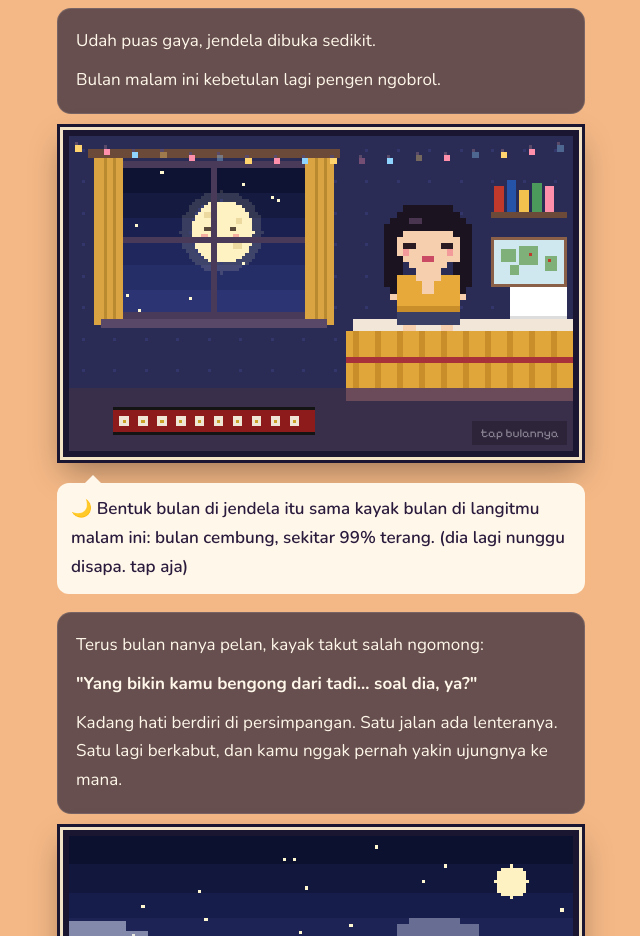
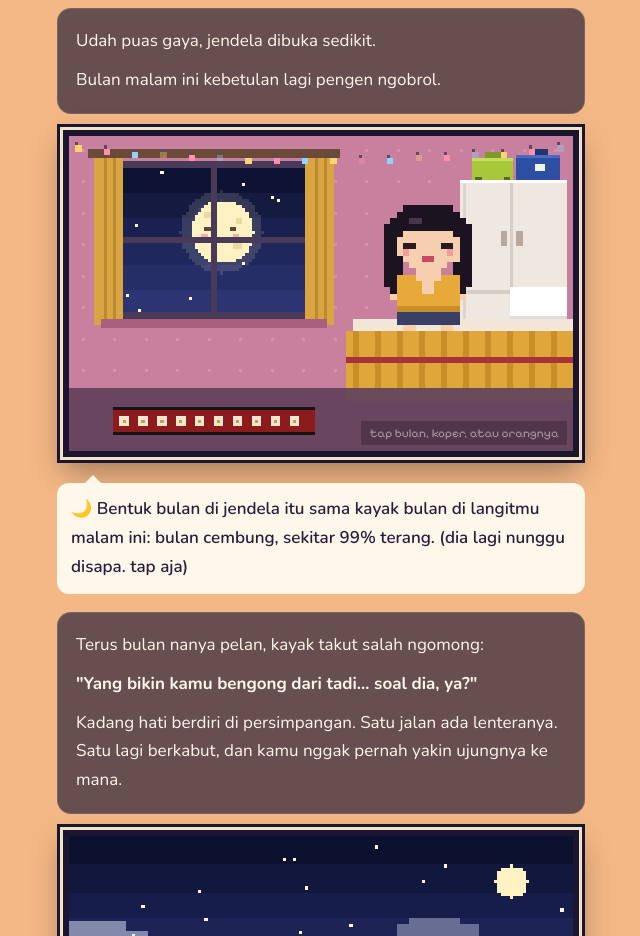
Before and after one commit to HorosPhoibos/bs, a plain HTML site: page index.html in a window 1280 px wide. Shown: the part 3440-4376 px from the top of the page, without its empty margins (319-959 px from the left). Drawn offline with nearby package versions, Linux system fonts and the light colour scheme; animation ran at ten frames a second.

Commit message:
Kamar pink dengan lemari & koper, joget 8 pose ala video
Co-Authored-By: Claude Opus 5.5 <noreply@anthropic.com>

```diff
--- a/index.html
+++ b/index.html
@@ -325,7 +325,7 @@
     <div class="card reveal"><p>Udah puas gaya, jendela dibuka sedikit.</p>
       <p>Bulan malam ini kebetulan lagi pengen ngobrol.</p></div>
 
-    <div class="frame reveal"><canvas class="px" id="sRoom" width="160" height="100"></canvas><span class="tap">tap bulannya</span></div>
+    <div class="frame reveal"><canvas class="px" id="sRoom" width="160" height="100"></canvas><span class="tap">tap bulan, koper, atau orangnya</span></div>
     <div class="bubble reveal" id="moonBubble">…</div>
 
     <div class="card reveal">
@@ -895,10 +895,49 @@ const moonLines=[
 ];
 let moonIdx=0, moonTapT=-9, shootT=-9;
 const roomStars=(()=>{const r=rnd(7);return Array.from({length:22},()=>[16+r()*60,10+r()*46,r()*6]);})();
+let danceT=-99, kofIdx=0;
+const DANCE=6.6;                                 // detik joget (8 pose x 0,8 dtk)
+const DANCER_ROWS=["....hhhhhhhh....", "...hhHhhhhhhh...", "..hhhHHhhhhhhh..", ".hhhhhhhhhhhhhh.", ".hhhsssssssshhh.", ".hhsssssssssshh.", ".hhseesssseeshh.", ".hhsbssssssbshh.", ".hhssssmmsssshh.", "hhhh.ssssss.hhhh", "hhhh..ssss..hhhh", "hhsprwrpwrprshh.", ".hsrpwprwprwrsh.", ".hsprrwpprwrpsh.", "..swrprwpwrprs..", "...rpwrpwrpwrgg.", "...cccccccccggg.", "...cccccccccgg..", "....ss....ss....", "....ss....ss....", "....ss....ss....", "...SSS....SSS..."];
+const DANCER_PAL={h:'#3b2418',H:'#5a3826',s:'#f6cfae',S:'#e0a98a',e:'#2a1a22',b:'#f39a9a',m:'#c94a62',r:'#d8323a',p:'#f4a6b8',w:'#fff4f4',c:'#efe3cf',g:'#c9a46a'};
+// lengan digambar terpisah per pose, jadi lengan bawaan di sprite dihapus
+const DANCER_BODY=DANCER_ROWS.map((r,j)=>j===12||j===13?r.slice(0,2)+'h'+r.slice(3,13)+'h'+r.slice(14):j===14?r.slice(0,2)+'.'+r.slice(3,13)+'.'+r.slice(14):r);
+// tampak belakang: wajah & leher tertutup rambut
+const DANCER_BACKR=DANCER_BODY.map((r,j)=>{const a=[...r];
+  if(j>=4&&j<=8)for(let i=0;i<16;i++){if(a[i]!=='.')a[i]='h';}
+  if(j>=9&&j<=13)for(let i=4;i<=11;i++)a[i]='h';
+  return a.join('');});
+const DANCER=sprite(DANCER_BODY,DANCER_PAL,2), DANCER_BLINK=sprite(DANCER_BODY,{...DANCER_PAL,e:'#e0a98a'},2), DANCER_BACK=sprite(DANCER_BACKR,DANCER_PAL,2);
+// koreografi dari video: sibak rambut kanan, sibak rambut kiri, ta-da, berbalik, ta-da, tangan di pinggang, tangan di kepala, peace
+const DN={dl:[4,28,4,33],dr:[28,28,28,33]};
+const POSES_DANCE=[
+  {l:DN.dl,r:[31,14,25,5]},
+  {l:[1,14,7,5],r:DN.dr},
+  {l:[-1,28,-7,33],r:[33,28,39,33]},
+  {back:1,l:DN.dl,r:DN.dr},
+  {l:[-1,28,-7,33],r:[33,28,39,33]},
+  {l:[-2,27,6,31],r:[34,27,26,31]},
+  {l:DN.dl,r:[32,8,19,-1]},
+  {l:DN.dl,r:[33,24,27,14],peace:1}
+];
+function danceArm(c,gx,gy,sx,sy,a,bracelet){
+  const pts=[[sx,sy],[a[0],a[1]],[a[2],a[3]]];
+  for(let k=0;k<2;k++){const[x0,y0]=pts[k],[x1,y1]=pts[k+1],n=Math.max(1,Math.ceil(Math.hypot(x1-x0,y1-y0)/1.5));
+    for(let i=0;i<=n;i++)R(c,gx+x0+(x1-x0)*i/n-1,gy+y0+(y1-y0)*i/n-1,3,3,'#f6cfae');}
+  R(c,gx+a[2]-2,gy+a[3]-2,4,4,'#f6cfae');
+  if(bracelet){const bx=a[0]+(a[2]-a[0])*.7,by=a[1]+(a[3]-a[1])*.7;R(c,gx+bx-1,gy+by-1,3,2,'#e8c25a');}
+}
+const NOTE=["..##","..#.","..#.","###.","###."];
+const noteSp=sprite(NOTE,{'#':'#fff2c2'},1);
+const kofLines=[
+  "🧳 Kopernya udah nunggu di atas lemari. Tinggal nentuin tujuan ✈️",
+  "🧳 Yang hijau buat Fiji, yang biru buat negeri salju. Mesir? Tas selempang aja cukup 😄",
+  "🧳 Ssst, jangan dibongkar dulu. Nanti juga turun sendiri pas tiketnya udah ada."
+];
 const sRoom=scene('sRoom',(s,t)=>{
-  const c=s.c;
-  R(c,0,0,160,100,'#2a2c55');
-  for(let x=4;x<160;x+=10)for(let y=4;y<80;y+=10)R(c,x,y,1,1,'#33366a');
+  const c=s.c, dancing=(t-danceT)<DANCE, beat=Math.floor(t*1.25)%2;
+  // dinding pink (malam) + titik-titik
+  R(c,0,0,160,100,'#c97f9e');
+  for(let x=4;x<160;x+=10)for(let y=4;y<80;y+=10)R(c,x,y,1,1,'#d692ae');
   // jendela
   R(c,14,8,64,50,'#4a3a5a');
   c.save();c.beginPath();c.rect(16,10,60,46);c.clip();
@@ -906,47 +945,71 @@ const sRoom=scene('sRoom',(s,t)=>{
   roomStars.forEach(([x,y,ph])=>{if(Math.sin(t*2+ph)>-0.3)R(c,x,y,1,1,'#fff7d0');});
   // bintang jatuh
   const sp=(t-shootT)/1.2; if(sp>=0&&sp<1){for(let k=0;k<8;k++){c.globalAlpha=(1-k/8)*(1-sp);R(c,70-sp*50+k*2,14+sp*20-k,1,1,'#fff');}c.globalAlpha=1;}
-  const shake=(t-moonTapT)<0.4?Math.round(Math.sin((t-moonTapT)*60)):0;
+  const shake=(t-moonTapT)<0.4?Math.round(Math.sin((t-moonTapT)*60)):dancing?(beat?1:-1):0;
   const mx=48+shake,my=30;
   disc(c,mx,my,13,`rgba(255,242,194,${0.04+MOON.illum/100*0.1})`);
   c.drawImage(MOON.sprite,mx-10,my-10);
   const talking=(t-moonTapT)<2.2&&Math.floor(t*6)%2===0;
   R(c,mx-5,my-1,2,1,'#5a4a3a');R(c,mx+3,my-1,2,1,'#5a4a3a');
   R(c,mx-6,my+1,2,1,'#f6b0a0');R(c,mx+4,my+1,2,1,'#f6b0a0');
-  if(talking){R(c,mx-1,my+2,3,2,'#8a4a4a');}else{R(c,mx-2,my+2,1,1,'#5a4a3a');R(c,mx-1,my+3,3,1,'#5a4a3a');R(c,mx+2,my+2,1,1,'#5a4a3a');}
+  if(talking||dancing){R(c,mx-1,my+2,3,2,'#8a4a4a');}else{R(c,mx-2,my+2,1,1,'#5a4a3a');R(c,mx-1,my+3,3,1,'#5a4a3a');R(c,mx+2,my+2,1,1,'#5a4a3a');}
   c.restore();
   R(c,45,10,2,46,'#4a3a5a');R(c,16,32,60,2,'#4a3a5a');
   // gorden
   R(c,8,6,9,54,'#d9a441');R(c,11,6,1,54,'#b98a30');R(c,14,6,1,54,'#b98a30');
   R(c,75,6,9,54,'#d9a441');R(c,78,6,1,54,'#b98a30');R(c,81,6,1,54,'#b98a30');
-  R(c,6,4,80,3,'#6b4a3a');R(c,10,58,72,3,'#5a4868');
-  // lampu tumblr
+  R(c,6,4,80,3,'#6b4a3a');R(c,10,58,72,3,'#a8607e');
+  // lemari putih + dua koper di atasnya
+  R(c,124,14,34,46,'#efe8e0');R(c,124,14,34,1,'#ffffff');R(c,140,15,1,34,'#d6cdc4');R(c,124,49,34,1,'#d6cdc4');
+  R(c,137,30,2,5,'#b9a99a');R(c,142,30,2,5,'#b9a99a');R(c,125,15,1,44,'#ddd4cb');
+  R(c,128,7,13,7,'#a8c83c');R(c,128,7,13,1,'#c3de5c');R(c,132,5,5,2,'#7f9a2a');R(c,129,13,2,1,'#5a6a20');R(c,138,13,2,1,'#5a6a20');
+  R(c,142,6,14,8,'#2d4fa3');R(c,142,6,14,1,'#4a6cc0');R(c,147,4,5,2,'#1e3570');R(c,148,9,3,2,'#f2f2f2');
+  // lampu tumblr (lebih heboh pas joget)
   const cols=['#ffd36e','#ff8fab','#8fd3ff'];
   for(let x=2;x<160;x+=9){const y=2+Math.round(Math.sin(x/160*Math.PI)*4);R(c,x,y,1,1,'#5a4a6a');
-    const on=Math.sin(t*2+x)>-0.4;c.globalAlpha=on?1:0.35;R(c,x,y+1,2,2,cols[(x/9|0)%3]);c.globalAlpha=1;}
-  // rak + peta dunia
-  R(c,134,24,24,2,'#6b4a3a');[['#c0392b',8],['#2453a8',10],['#f2c14e',7],['#4c9a5b',9],['#ff8fab',8]].forEach(([col,h],i)=>R(c,135+i*4,24-h,3,h,col));
-  R(c,134,32,24,16,'#8a6048');R(c,135,33,22,14,'#cfe8ef');
-  R(c,137,36,5,4,'#7fb07a');R(c,143,35,6,6,'#7fb07a');R(c,151,38,4,5,'#7fb07a');R(c,140,41,3,3,'#7fb07a');
-  if(Math.floor(t*2)%2)R(c,152,39,1,1,'#c0392b'); R(c,146,37,1,1,'#c0392b');
+    const on=dancing?((x/9|0)%2===beat):Math.sin(t*2+x)>-0.4;c.globalAlpha=on?1:0.35;R(c,x,y+1,2,2,cols[(x/9|0)%3]);c.globalAlpha=1;}
   // lantai + karpet ulos
-  R(c,0,80,160,20,'#3a2f4a');
+  R(c,0,80,160,20,'#6a4560');
   R(c,14,86,64,9,'#8e1b1b');R(c,14,86,64,1,'#141414');R(c,14,94,64,1,'#141414');
   for(let x=16;x<76;x+=6){R(c,x,89,3,3,'#efe6d6');R(c,x+1,90,1,1,'#c9a227');}
   // kasur
   R(c,90,58,70,6,'#f1e6d8');R(c,140,48,18,10,'#ffffff');R(c,140,57,18,1,'#ddd');
-  const blink=(t%4.1)<0.13;
-  c.drawImage(blink?SP.homeBlink:SP.home,98,22);
-  if(NATAL)hat(c,98,22,2);
+  if(!dancing){
+    const blink=(t%4.1)<0.13;
+    c.drawImage(blink?SP.homeBlink:SP.home,98,22);
+    if(NATAL)hat(c,98,22,2);
+  }
   R(c,88,62,72,18,'#e0a63a');for(let x=90;x<160;x+=7)R(c,x,62,2,18,'#c98e2a');R(c,88,70,72,2,'#a8323a');
   R(c,88,80,72,4,'#6b4a5a');
+  // joget di atas karpet
+  if(dancing){
+    const el=t-danceT, pi=Math.min(POSES_DANCE.length-1,Math.floor(el/0.8)), ps=POSES_DANCE[pi], inPose=el-pi*0.8;
+    // goyang pelan: geser 1 piksel kiri-kanan, sedikit naik tiap ganti pose
+    const gx=52+Math.round(Math.sin(el*Math.PI*1.25)), gy=38-(inPose<0.14?1:0);
+    if(ps.back){ c.drawImage(DANCER_BACK,gx,gy); if(NATAL)hat(c,gx,gy,2);
+      danceArm(c,gx,gy,5,23,ps.l,false); danceArm(c,gx,gy,27,23,ps.r,true); }
+    else{
+      c.drawImage((el%2.3)<0.12?DANCER_BLINK:DANCER,gx,gy); if(NATAL)hat(c,gx,gy,2);
+      for(let i=0;i<9;i++)R(c,gx+6+i*2.4,gy+22+i*1.2,2,1,'#a8844f');   // tali tas selempang
+      danceArm(c,gx,gy,5,23,ps.l,false); danceArm(c,gx,gy,27,23,ps.r,true);
+      if(ps.peace){const[hx,hy]=[ps.r[2],ps.r[3]];R(c,gx+hx-2,gy+hy-7,2,5,'#f6cfae');R(c,gx+hx+1,gy+hy-7,2,5,'#f6cfae');}
+    }
+    for(let k=0;k<3;k++){const p=(el*0.45+k/3)%1;c.globalAlpha=1-p;c.drawImage(noteSp,gx-8+k*18+Math.sin(p*5+k)*2,gy+6-p*26);}
+    c.globalAlpha=1;
+  }
 },(s,x,y)=>{
+  const t=performance.now()/1000;
   if(Math.hypot(x-48,y-30)<15){
-    const t=performance.now()/1000;moonTapT=t;
+    moonTapT=t;
     const line=moonLines[moonIdx%moonLines.length];
     if(moonIdx%moonLines.length===3)shootT=t;
     moonIdx++;
     const b=$('#moonBubble');b.textContent="🌙 "+line;b.classList.add('pop');setTimeout(()=>b.classList.remove('pop'),250);
+  } else if(x>=126&&x<=158&&y>=2&&y<=15){
+    const b=$('#moonBubble');b.textContent=kofLines[kofIdx++%kofLines.length];b.classList.add('pop');setTimeout(()=>b.classList.remove('pop'),250);
+  } else if(x>=96&&x<=132&&y>=20&&y<=64&&(t-danceT)>=DANCE){
+    danceT=t;
+    const b=$('#moonBubble');b.textContent="💃 Joget dulu sebelum tidur. Bulannya ikut goyang.";b.classList.add('pop');setTimeout(()=>b.classList.remove('pop'),250);
   }
 });
 $('#moonBubble').textContent = `🌙 Bentuk bulan di jendela itu sama kayak bulan di langitmu malam ini: ${MOON.name}, sekitar ${MOON.illum}% terang. ` +
```
